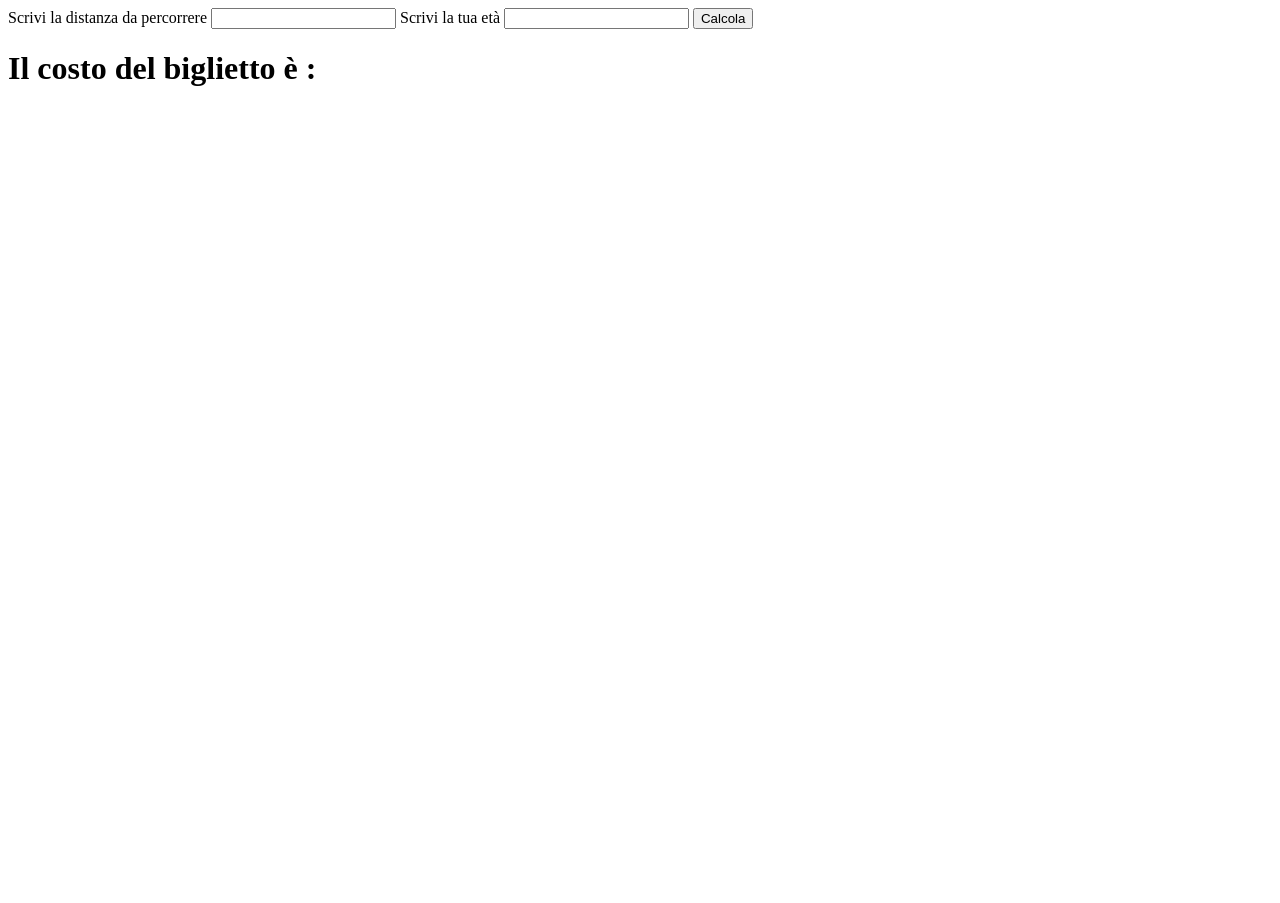
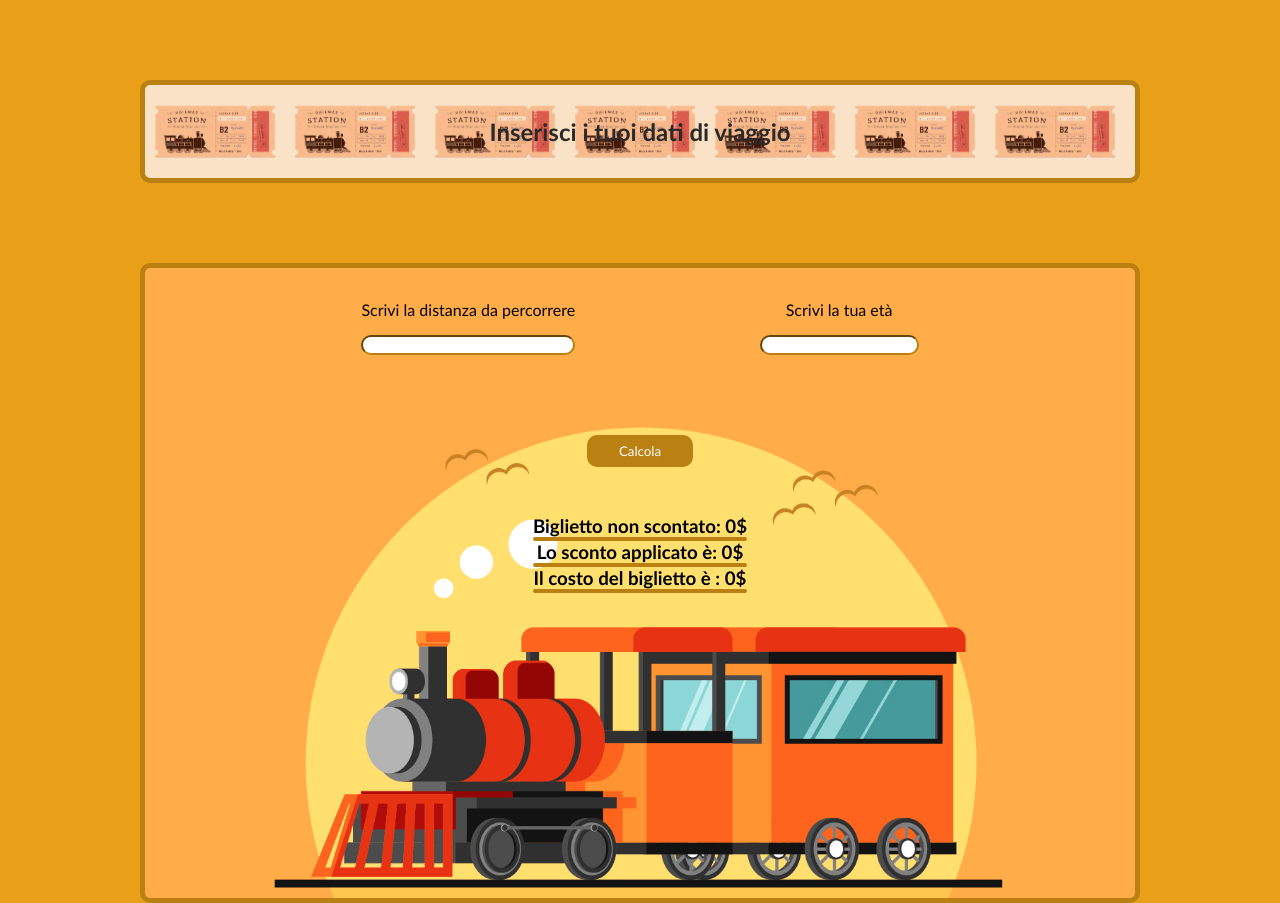
Before and after one commit to CristianN01/js-biglietto-treno-form, a plain HTML site: page index.html in a window 1280 px wide. Before the commit the page ends 800 px from the top, so only its background shows below. Drawn offline with Linux system fonts and the light colour scheme.

Commit message:
aggiunta delle foto nella cartella per rendere piu accattivante il layout, aggiunta di css, aggiunta risporta del prezzo del biglietto, prezzo non scontato e lo sconto direttamente sulla pagina di visualizazzione del cliente

```diff
--- /dev/null
+++ b/CSS/style.css
@@ -0,0 +1,89 @@
+*{
+    margin: 0;
+    padding: 0;
+    box-sizing: border-box;
+    font-family:'Gill Sans', 'Gill Sans MT', Calibri, 'Trebuchet MS', sans-serif
+}
+
+body{
+    background-color: rgb(233, 160, 24);
+    max-width: 1000px;
+    margin: 0 auto;
+}
+
+.title{
+    background-color: white;
+    border: 5px solid rgb(187, 128, 18);
+    border-radius: 10px;
+    padding: 2rem 0;
+    margin-top: 5rem;
+    text-align: center;
+    background-image: url(../flat-design-train-ticket-template_52683-115394.avif);
+    background-size: contain;
+    color: rgb(41, 41, 41);
+}
+
+.main{
+    background-color: white;
+    border: 5px solid rgb(187, 128, 18);
+    border-radius: 10px;
+    margin-top: 5rem;
+    padding: 2rem 2rem;
+    display: flex;
+    flex-direction: column;
+    background-image: url(../214854-vettore-locomotiva-arancione-vettoriale.jpg);
+    background-size: 100%;
+    height: 40rem;
+}
+
+.dati{
+    display: flex;
+    justify-content: space-evenly;
+}
+
+button{
+    align-self: center;
+    margin-top: 5rem;
+    padding: 0.5rem 2rem;
+    color: white;
+    background-color: rgb(187, 128, 18);
+    border-radius: 10px;
+    border: 0;
+}
+
+button:hover{
+    background-color: rgb(121, 81, 8);
+}
+
+.input-km{
+    display: flex;
+    flex-direction: column;
+}
+
+.input-age{
+    display: flex;
+    flex-direction: column;
+    text-align: center;
+}
+
+.biglietto{
+    border-radius: 10px;
+    margin-top: 5rem;
+    padding: 2rem 2rem;
+    text-align: center;
+    max-width: 500px;
+    margin: 0 auto;
+    margin-top: 1rem;
+}
+
+#km, #eta{
+    border-color: rgb(187, 128, 18);
+    border-radius: 10px;
+    margin-top: 1rem;
+}
+
+.bar{
+    background-color: rgb(187, 128, 18);
+    height: 4px;
+    border-radius: 10px;
+}
--- a/index.html
+++ b/index.html
@@ -3,23 +3,50 @@
 <head>
     <meta charset="UTF-8">
     <meta name="viewport" content="width=device-width, initial-scale=1.0">
+    <link rel="stylesheet" href="./CSS/style.css">
     <title>Document</title>
 </head>
 <body>
     <header>
-        <section>
-            <label for="km">Scrivi la distanza da percorrere</label>
-            <input type="text-km" id="km" name="userKm">
-            <label for="eta">Scrivi la tua età</label>
-            <input type="text-eta" id="eta" name="userEta">
-            <button>Calcola</button>
-        </section>
+
     </header>
 
     <main>
-        <div class="biglietto">
-            <h1>Il costo del biglietto è :</h1>
-        </div>
+        <header class="title">
+            <h2>
+                Inserisci i tuoi dati di viaggio
+            </h2>
+        </header>
+        <section class="main">
+            <section class="dati">
+                <div class="input-km">
+                    <label for="km">Scrivi la distanza da percorrere</label>
+                    <input type="text-km" id="km" name="userKm">
+                </div>
+                <div class="input-age">
+                    <label for="eta">Scrivi la tua età</label>
+                    <input type="text-eta" id="eta" name="userEta">
+                </div>
+            </section>
+            <button>Calcola</button>
+
+            <section class="biglietto">
+                <div>
+                    <h1>Biglietto non scontato:<span id="biglietto-nosconto"> 0$ </span></h1>
+                </div>
+                <div class="bar"></div>
+                <div>
+                    <h1>Lo sconto applicato è:<span id="sconto-eta"> 0$ </span></h1>
+                </div>
+                <div class="bar"></div>
+                <div>
+                    <h1>Il costo del biglietto è :<span id="prezzo"> 0$ </span></h1>
+                </div>
+                <div class="bar"></div>
+            </section>
+        </section>
+
+
     </main>
 
     <footer>
--- a/js/script.js
+++ b/js/script.js
@@ -1,12 +1,16 @@
 
 
 
-const bottone = document.querySelector('section>button');
+const bottone = document.querySelector(' button');
 
 bottone.addEventListener('click', function(){
-let kmQuestion = parseFloat(document.querySelector('input').value, 10);
+let kmQuestion = parseFloat(document.querySelector('div.input-km > input').value, 10);
 
-let ageQuestion = parseInt(document.querySelector('section > input#eta').value, 10);
+let ageQuestion = parseInt(document.querySelector('div.input-age > input#eta').value, 10);
+
+const priceNormalEl = document.querySelector('span#biglietto-nosconto')
+const priceAgeEl = document.querySelector('span#sconto-eta')
+const priceEl = document.querySelector('span#prezzo')
 
 const prezzoAlKilometro = 0.267113;
 let priceTicket = kmQuestion * prezzoAlKilometro;
@@ -24,7 +28,11 @@ if(ageQuestion < 21) {
 
 
 let ticket = priceTicket - discount;
+priceNormalEl.innerHTML = priceTicket.toFixed(2) + '$';
+priceAgeEl.innerHTML = discount.toFixed(2) + '$';
+priceEl.innerHTML = ticket.toFixed(2) + '$';
 
 console.log(ticket.toFixed(2), discount);
 
+
 });
```
Also changed, not shown: 214854-vettore-locomotiva-arancione-vettoriale.jpg (added), 22156059-illustrazione-del-disegno-dell-icona-di-vettore-del-biglietto-del-treno-vettoriale.jpg (added), flat-design-train-ticket-template_52683-115394.avif (added).
